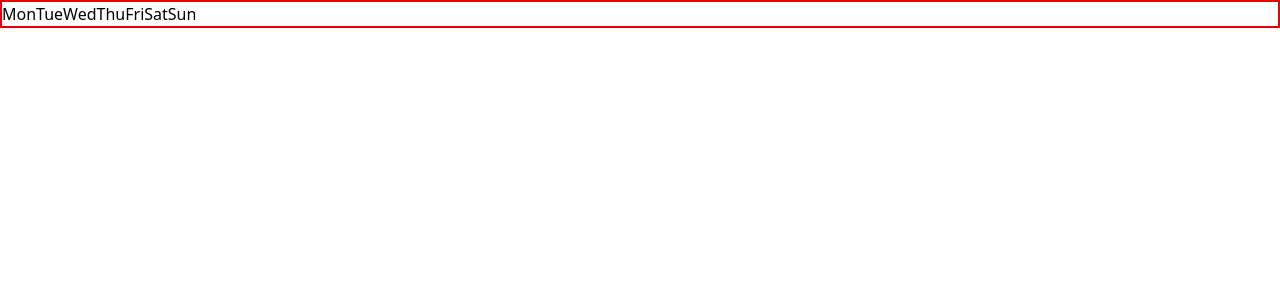
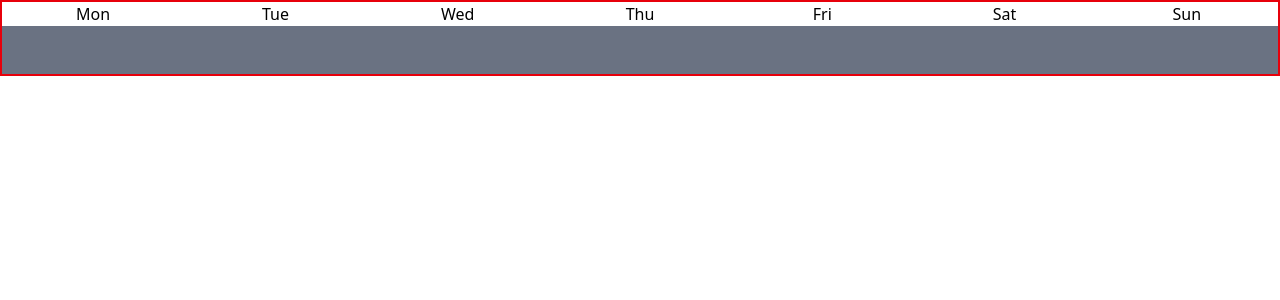
Before and after one commit to LucaBazzea/roll_call, a SvelteKit app in the folder client/: page /gym/schedule in a window 1280 px wide. Shown: the top 300 px of the page. Built offline with nearby package versions, Linux system fonts and the light colour scheme.

Commit message:
Calendar WIP

```diff
--- a/client/src/routes/gym/schedule/+page.svelte
+++ b/client/src/routes/gym/schedule/+page.svelte
@@ -1,9 +1,107 @@
-<div class="flex flex-row border-2 border-red-600">
-	<div id="mon">Mon</div>
-	<div id="tue">Tue</div>
-	<div id="wed">Wed</div>
-	<div id="thu">Thu</div>
-	<div id="fri">Fri</div>
-	<div id="sat">Sat</div>
-	<div id="sun">Sun</div>
+<div class="flex h-max flex-row border-2 border-red-600 text-center">
+	<div id="mon" class="flex w-1/6 flex-col">
+		<h1>Mon</h1>
+		<div class="size-full border-2 border-gray-500"></div>
+		<div class="size-full border-2 border-gray-500"></div>
+		<div class="size-full border-2 border-gray-500"></div>
+		<div class="size-full border-2 border-gray-500"></div>
+		<div class="size-full border-2 border-gray-500"></div>
+		<div class="size-full border-2 border-gray-500"></div>
+		<div class="size-full border-2 border-gray-500"></div>
+		<div class="size-full border-2 border-gray-500"></div>
+		<div class="size-full border-2 border-gray-500"></div>
+		<div class="size-full border-2 border-gray-500"></div>
+		<div class="size-full border-2 border-gray-500"></div>
+		<div class="size-full border-2 border-gray-500"></div>
+	</div>
+	<div id="tue" class="flex w-1/6 flex-col">
+		<div>Tue</div>
+		<div class="size-full border-2 border-gray-500"></div>
+		<div class="size-full border-2 border-gray-500"></div>
+		<div class="size-full border-2 border-gray-500"></div>
+		<div class="size-full border-2 border-gray-500"></div>
+		<div class="size-full border-2 border-gray-500"></div>
+		<div class="size-full border-2 border-gray-500"></div>
+		<div class="size-full border-2 border-gray-500"></div>
+		<div class="size-full border-2 border-gray-500"></div>
+		<div class="size-full border-2 border-gray-500"></div>
+		<div class="size-full border-2 border-gray-500"></div>
+		<div class="size-full border-2 border-gray-500"></div>
+		<div class="size-full border-2 border-gray-500"></div>
+	</div>
+	<div id="wed" class="flex w-1/6 flex-col">
+		<div>Wed</div>
+		<div class="size-full border-2 border-gray-500"></div>
+		<div class="size-full border-2 border-gray-500"></div>
+		<div class="size-full border-2 border-gray-500"></div>
+		<div class="size-full border-2 border-gray-500"></div>
+		<div class="size-full border-2 border-gray-500"></div>
+		<div class="size-full border-2 border-gray-500"></div>
+		<div class="size-full border-2 border-gray-500"></div>
+		<div class="size-full border-2 border-gray-500"></div>
+		<div class="size-full border-2 border-gray-500"></div>
+		<div class="size-full border-2 border-gray-500"></div>
+		<div class="size-full border-2 border-gray-500"></div>
+		<div class="size-full border-2 border-gray-500"></div>
+	</div>
+	<div id="thu" class="flex w-1/6 flex-col">
+		<div>Thu</div>
+		<div class="size-full border-2 border-gray-500"></div>
+		<div class="size-full border-2 border-gray-500"></div>
+		<div class="size-full border-2 border-gray-500"></div>
+		<div class="size-full border-2 border-gray-500"></div>
+		<div class="size-full border-2 border-gray-500"></div>
+		<div class="size-full border-2 border-gray-500"></div>
+		<div class="size-full border-2 border-gray-500"></div>
+		<div class="size-full border-2 border-gray-500"></div>
+		<div class="size-full border-2 border-gray-500"></div>
+		<div class="size-full border-2 border-gray-500"></div>
+		<div class="size-full border-2 border-gray-500"></div>
+		<div class="size-full border-2 border-gray-500"></div>
+	</div>
+	<div id="fri" class="flex w-1/6 flex-col">
+		<div>Fri</div>
+		<div class="size-full border-2 border-gray-500"></div>
+		<div class="size-full border-2 border-gray-500"></div>
+		<div class="size-full border-2 border-gray-500"></div>
+		<div class="size-full border-2 border-gray-500"></div>
+		<div class="size-full border-2 border-gray-500"></div>
+		<div class="size-full border-2 border-gray-500"></div>
+		<div class="size-full border-2 border-gray-500"></div>
+		<div class="size-full border-2 border-gray-500"></div>
+		<div class="size-full border-2 border-gray-500"></div>
+		<div class="size-full border-2 border-gray-500"></div>
+		<div class="size-full border-2 border-gray-500"></div>
+		<div class="size-full border-2 border-gray-500"></div>
+	</div>
+	<div id="sat" class="flex w-1/6 flex-col">
+		<div>Sat</div>
+		<div class="size-full border-2 border-gray-500"></div>
+		<div class="size-full border-2 border-gray-500"></div>
+		<div class="size-full border-2 border-gray-500"></div>
+		<div class="size-full border-2 border-gray-500"></div>
+		<div class="size-full border-2 border-gray-500"></div>
+		<div class="size-full border-2 border-gray-500"></div>
+		<div class="size-full border-2 border-gray-500"></div>
+		<div class="size-full border-2 border-gray-500"></div>
+		<div class="size-full border-2 border-gray-500"></div>
+		<div class="size-full border-2 border-gray-500"></div>
+		<div class="size-full border-2 border-gray-500"></div>
+		<div class="size-full border-2 border-gray-500"></div>
+	</div>
+	<div id="sun" class="flex w-1/6 flex-col">
+		<div>Sun</div>
+		<div class="size-full border-2 border-gray-500"></div>
+		<div class="size-full border-2 border-gray-500"></div>
+		<div class="size-full border-2 border-gray-500"></div>
+		<div class="size-full border-2 border-gray-500"></div>
+		<div class="size-full border-2 border-gray-500"></div>
+		<div class="size-full border-2 border-gray-500"></div>
+		<div class="size-full border-2 border-gray-500"></div>
+		<div class="size-full border-2 border-gray-500"></div>
+		<div class="size-full border-2 border-gray-500"></div>
+		<div class="size-full border-2 border-gray-500"></div>
+		<div class="size-full border-2 border-gray-500"></div>
+		<div class="size-full border-2 border-gray-500"></div>
+	</div>
 </div>
```
